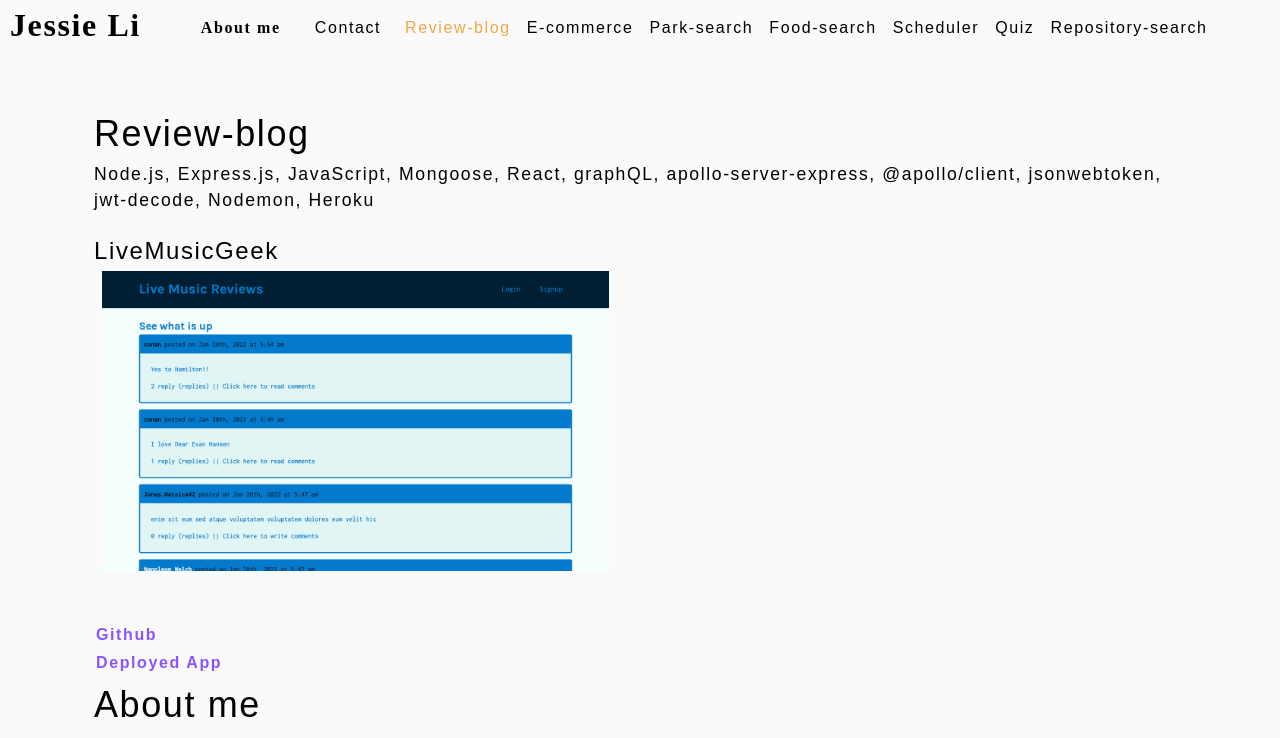
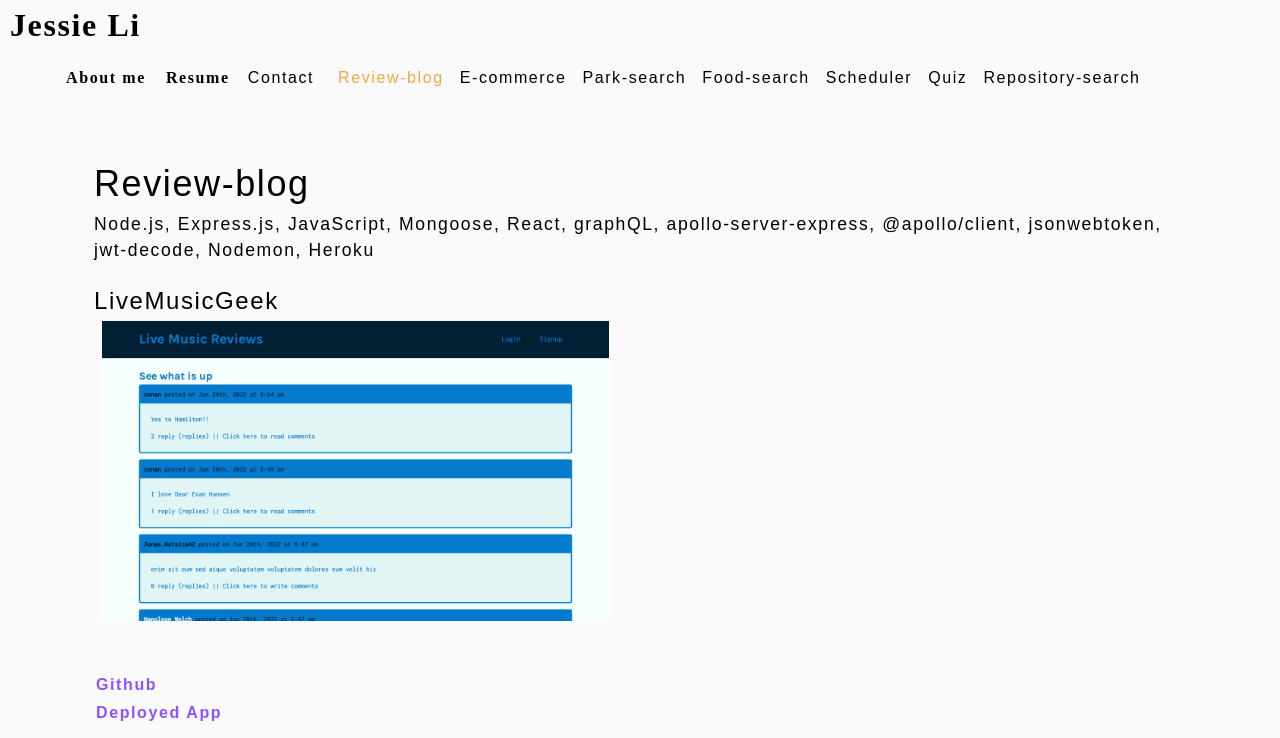
Before and after one commit to ladystephani/Projects-portfolio-react, a React (Create React App) app: page / in a window 1280 px wide. Shown: the top 738 px of the page. Built offline with nearby package versions, Linux system fonts and the light colour scheme.

Commit message:
Upload newest resume and add link in Nav

```diff
--- a/src/components/Nav/index.js
+++ b/src/components/Nav/index.js
@@ -1,5 +1,6 @@
 import React from "react";
 import { capitalizeFirstLetter } from "../../utils/helpers";
+import resumeFile from "../../assets/resume/Resume_JessieLi.pdf";
 
 function Nav(props) {
   const {
@@ -19,6 +20,11 @@ function Nav(props) {
           <li className="mx-2">
             <a href="#about" onClick={() => setContactSelected(false)}>
               About me
+            </a>
+          </li>
+          <li>
+            <a href={resumeFile} target="_blank">
+              Resume
             </a>
           </li>
           <li className={`mx-2 ${contactSelected && "navActive"}`}>
```
Also changed, not shown: 1 other file (tests, documents, lock files or other folders).
